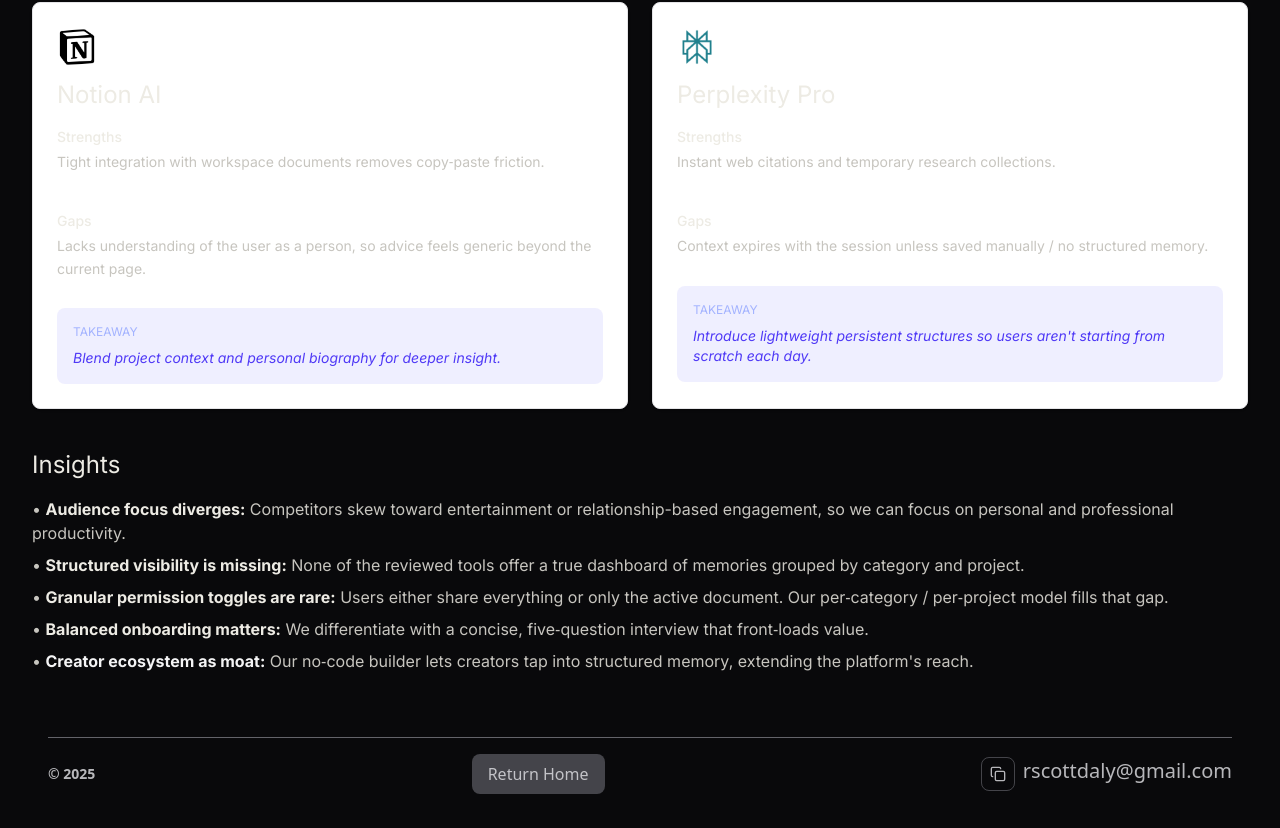
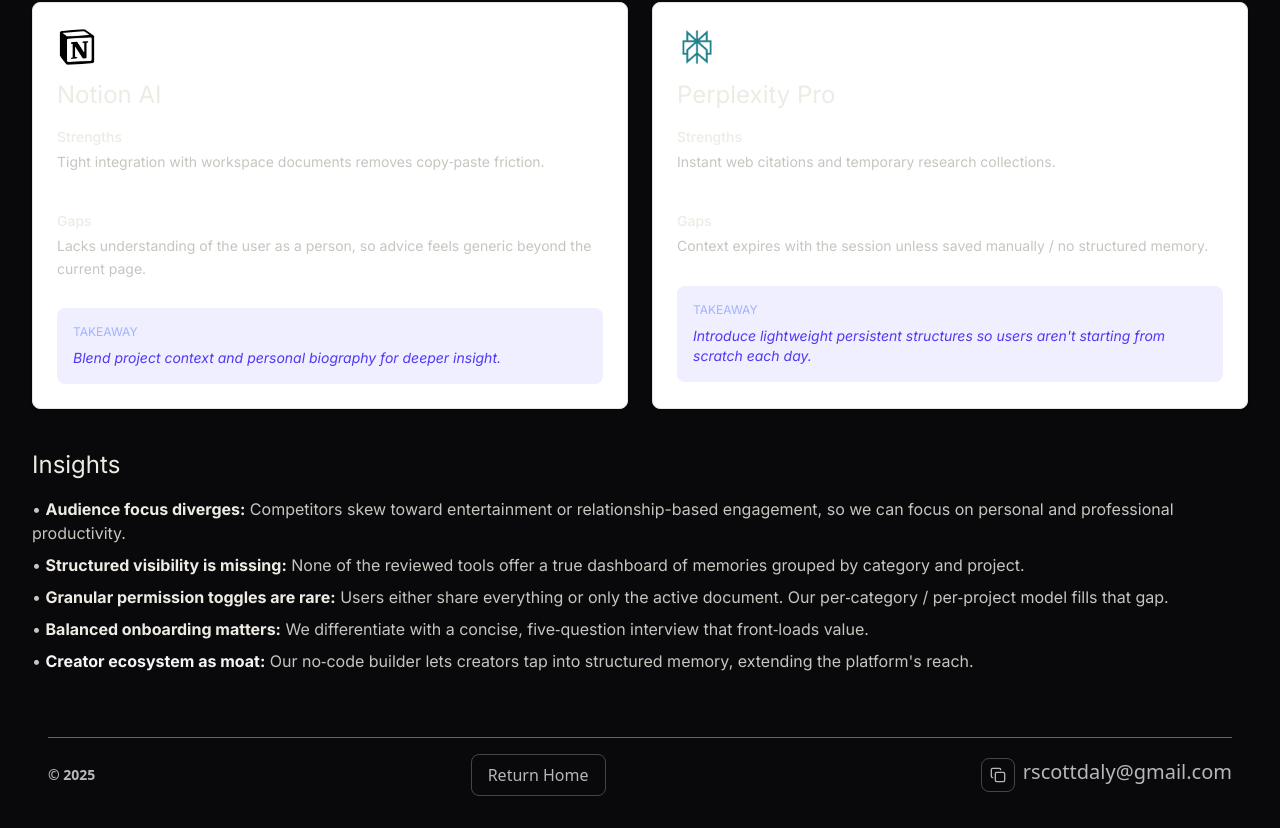
Before and after one commit to scottdaly/scott-portfolio, a React (Vite) app: page /nevermade in a window 1280 px wide. Shown: the part 3710-4538 px from the top of the page. Built offline with nearby package versions, Linux system fonts and the light colour scheme; a web font is replaced by a local one.

Commit message:
updated footer

```diff
--- a/src/components/Footer.tsx
+++ b/src/components/Footer.tsx
@@ -38,7 +38,7 @@
           {location.pathname === "/" ||
           location.pathname === "/about" ? null : (
             <button
-              className={`text-md bg-zinc-400/40 hover:opacity-90 transition-color duration-300 py-2 px-4 rounded-lg cursor-pointer ${
+              className={`text-md border border-zinc-400/40 hover:border-zinc-400/60 hover:bg-zinc-400/10 transition-color duration-300 py-2 px-4 rounded-lg cursor-pointer ${
                 isDarkBackground ? "text-zinc-200/80" : "text-zinc-800/70"
               }`}
               onClick={() => navigate("/")}
@@ -68,9 +68,12 @@
                 <path d="M4 16c-1.1 0-2-.9-2-2V4c0-1.1.9-2 2-2h10c1.1 0 2 .9 2 2" />
               </svg>
             </CopyTooltip>
-            <p className="text-sm md:text-xl flex flex-col md:flex-row items-end md:items-start">
+            <div onClick={() => {
+              navigator.clipboard.writeText("rscottdaly@gmail.com");
+
+            }} className="text-sm md:text-xl flex flex-col md:flex-row items-end md:items-start">
               rscottdaly<span>@gmail.com</span>
-            </p>
+            </div>
           </div>
         </div>
       </div>
```
